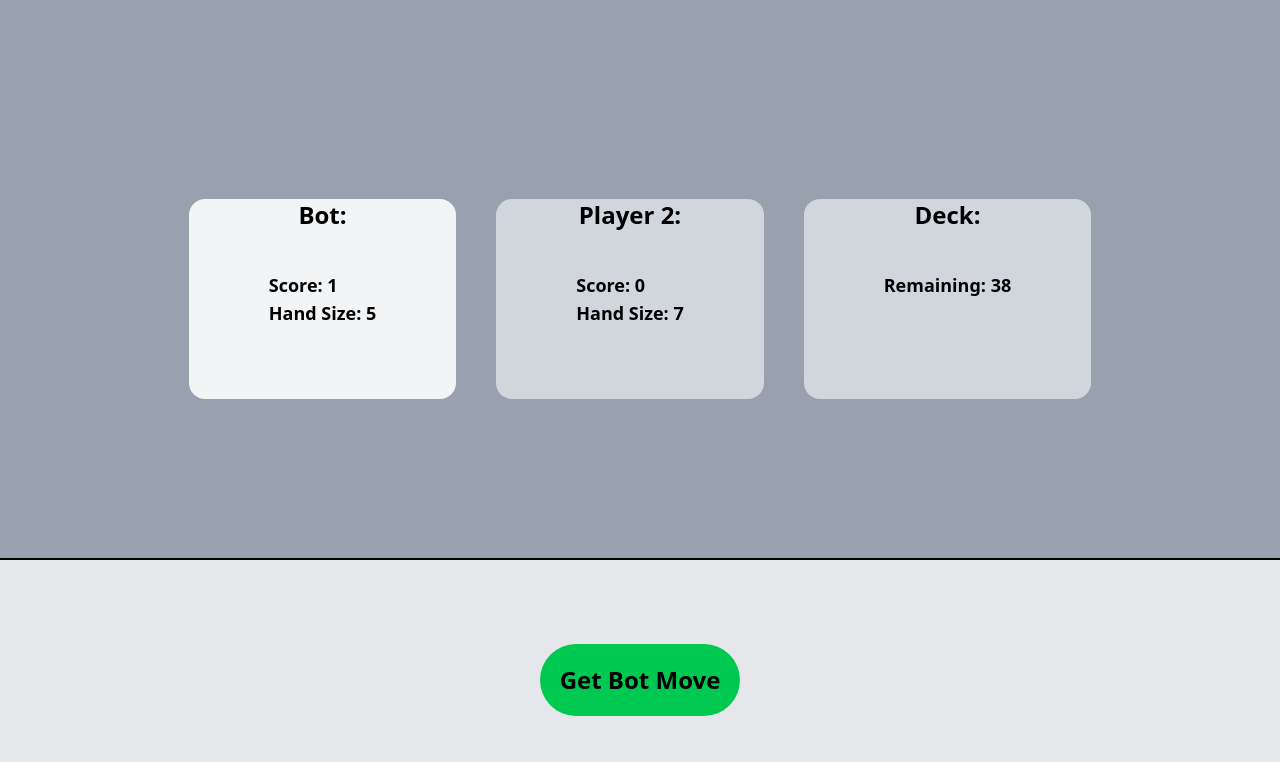
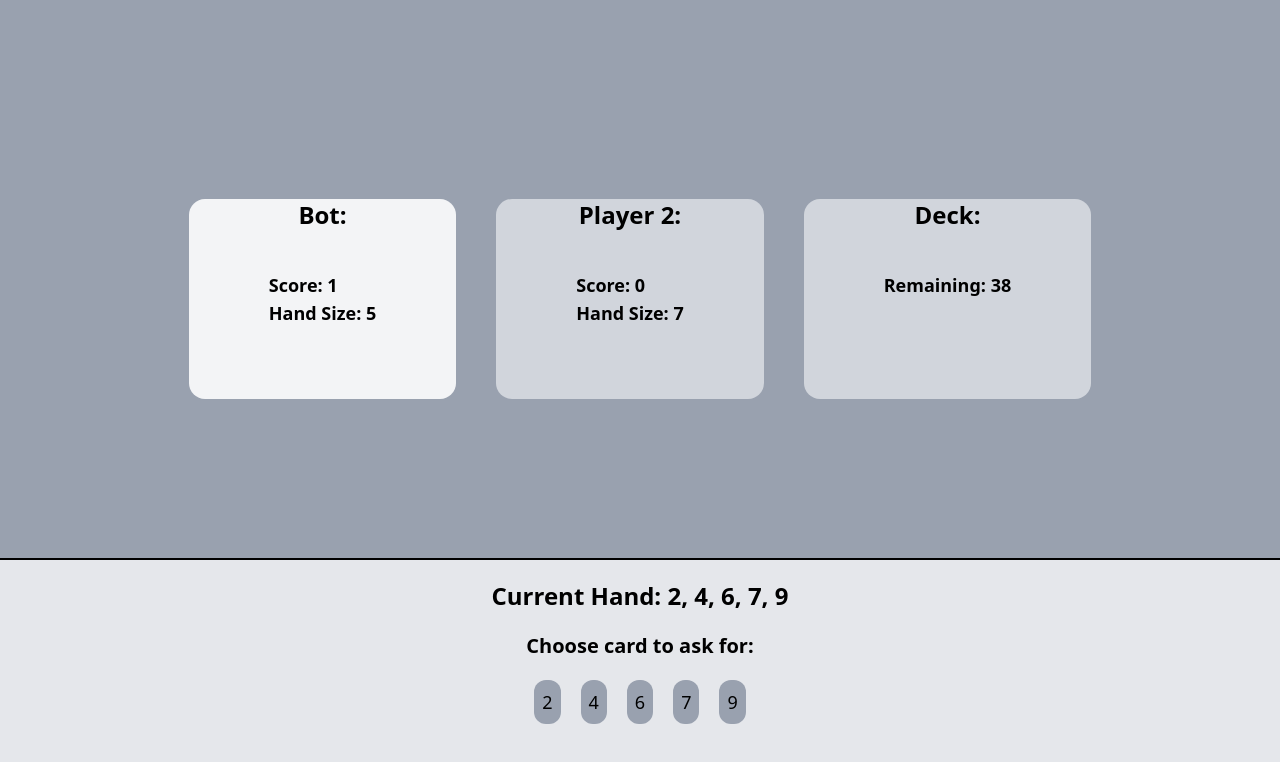
Before and after one commit to JBardoe/WarwickHack, a React (Vite) app in the folder frontend/: page / in a window 1280 px wide. Both pictures are taken after a click on the button "Create Game". Shown: the top 762 px of the page. Built offline with nearby package versions, Linux system fonts and the light colour scheme; no server answers.

Commit message:
Accounted for empty deck

```diff
--- a/frontend/src/components/GameDisplay.tsx
+++ b/frontend/src/components/GameDisplay.tsx
@@ -1,10 +1,11 @@
-import { useState } from "react";
+import { useEffect, useState } from "react";
 import type Game from "../types/Game";
 import BotMoveGetter from "./BotMoveGetter";
 import PlayerMoveMenu from "./PlayerMoveMenu";
 import GameState from "./GameState";
 import WinnerDisplay from "./WinnerDisplay";
 import MoveDisplay from "./MoveDisplay";
+import PlayerDisplay from "./PlayerDisplay";
 
 interface GameDisplayProps {
 	game: Game;
@@ -13,10 +14,25 @@ interface GameDisplayProps {
 const GameDisplay = ({ game }: GameDisplayProps) => {
 	const [currentPlayer, setCurrentPlayer] = useState(0);
 	const [currentMove, setCurrentMove] = useState<number[]>([]);
+	const [movingPlayer, setMovingPlayer] = useState(-1);
+
+	useEffect(() => {
+		setMovingPlayer(0);
+		setTimeout(() => {
+			setMovingPlayer(-1);
+		}, 1500);
+	}, []);
 
 	const nextTurn = () => {
-		setCurrentPlayer((old) => old + 1);
-		//todo next player display
+		let newPlayer = (currentPlayer + 1) % game.players.length;
+		while (game.players[newPlayer].hand.length === 0) {
+			newPlayer = (newPlayer + 1) % game.players.length;
+		} //TODO account for game end
+		setCurrentPlayer(newPlayer);
+		setMovingPlayer(newPlayer);
+		setTimeout(() => {
+			setMovingPlayer(-1);
+		}, 1500);
 	};
 
 	const doMove = (asker: number, asked: number, card: number) => {
@@ -35,6 +51,12 @@ const GameDisplay = ({ game }: GameDisplayProps) => {
 	return (
 		<>
 			{currentMove.length !== 0 && <MoveDisplay move={currentMove} />}
+			{movingPlayer !== -1 && (
+				<PlayerDisplay
+					player={movingPlayer}
+					isBot={movingPlayer === game.bot.turn}
+				/>
+			)}
 			{game.ended.length === game.players.length ? (
 				<WinnerDisplay game={game} />
 			) : (
@@ -42,7 +64,7 @@ const GameDisplay = ({ game }: GameDisplayProps) => {
 					<GameState game={game} currentPlayer={currentPlayer} />
 
 					<div className="bg-gray-200 dark:bg-gray-600 flex flex-row items-center justify-center w-full h-[30vh] overflow-y-scroll">
-						{currentPlayer === game.bot.turn ? (
+						{false ? (
 							<BotMoveGetter
 								currentPlayer={currentPlayer}
 								doMove={doMove}
--- a/frontend/src/components/MoveDisplay.tsx
+++ b/frontend/src/components/MoveDisplay.tsx
@@ -3,10 +3,12 @@ interface MoveDisplayProps {
 }
 
 const MoveDisplay = ({ move }: MoveDisplayProps) => {
+	console.log("Received new move " + move.toString());
+
 	return (
 		<div className="fixed top-0 left-0 z-50 h-[100vh] w-[100vw] flex flex-col items-center justify-center">
 			<div className="bg-gray-500 rounded-2xl transition-all text-center p-10 opacity-100">
-				{move[3] == -1 ? (
+				{move[3] === -1 ? (
 					<>
 						<h1 className="text-5xl font-bold mb-2">Success!</h1>
 						<p className="text-xl opacity-95 italic">
@@ -16,9 +18,15 @@ const MoveDisplay = ({ move }: MoveDisplayProps) => {
 				) : (
 					<>
 						<h1 className="text-5xl font-bold mb-2">GO FISH!</h1>
-						<p className="text-xl opacity-95 italic">
-							Gained a {numToCard(move[3])}
-						</p>
+						{move[3] === -2 ? (
+							<p className="text-xl opacity-95 italic">
+								No Cards Left
+							</p>
+						) : (
+							<p className="text-xl opacity-95 italic">
+								Gained a {numToCard(move[3])}
+							</p>
+						)}
 					</>
 				)}
 			</div>
--- /dev/null
+++ b/frontend/src/components/PlayerDisplay.tsx
@@ -0,0 +1,20 @@
+interface PlayerDisplayProps {
+	player: number;
+	isBot: boolean;
+}
+
+const PlayerDisplay = ({ player, isBot }: PlayerDisplayProps) => {
+	return (
+		<div className="fixed top-0 left-0 z-50 h-[100vh] w-[100vw] flex flex-col items-center justify-center">
+			<div className="bg-gray-500 rounded-2xl transition-all text-center p-10 opacity-100">
+				<h1 className="text-5xl font-bold mb-2">
+					{isBot
+						? "Bot's Turn!"
+						: "Player " + (player + 1) + "'s Turn!"}
+				</h1>
+			</div>
+		</div>
+	);
+};
+
+export default PlayerDisplay;
--- a/frontend/src/components/PlayerMoveMenu.tsx
+++ b/frontend/src/components/PlayerMoveMenu.tsx
@@ -68,7 +68,11 @@ const PlayerMoveMenu = ({
 					</h3>
 					<div className="flex flex-row flex-wrap gap-x-5 gap-y-2 justify-center items-center">
 						{game.players.map((value, index) => {
-							if (value.turn === currentPlayer) return null;
+							if (
+								value.turn === currentPlayer ||
+								value.hand.length === 0
+							)
+								return null;
 							return (
 								<div
 									key={index}
--- a/frontend/src/types/Game.ts
+++ b/frontend/src/types/Game.ts
@@ -48,6 +48,7 @@ export default class Game {
 	}
 
 	goFish(player: Player) {
+		if (this.deck.length === 0) return -2;
 		const index = Math.floor(Math.random() * this.deck.length);
 		const card = this.deck[index];
 		this.deck.splice(index, 1);
--- a/frontend/src/types/Player.ts
+++ b/frontend/src/types/Player.ts
@@ -27,7 +27,6 @@ export default class Player {
 
 	//Check for pairs in the current hand
 	checkPairs() {
-		console.log("==========Player " + this.turn + "===========");
 		let i = 0;
 
 		while (i < this.hand.length - 1) {
@@ -110,7 +109,6 @@ export default class Player {
 			} else {
 				right = mid - 1;
 			}
-			console.log("Hi");
 		}
 
 		for (let i = 0; i < num; i++) {
```
Also changed, not shown: 1 other file (tests, documents, lock files or other folders).
